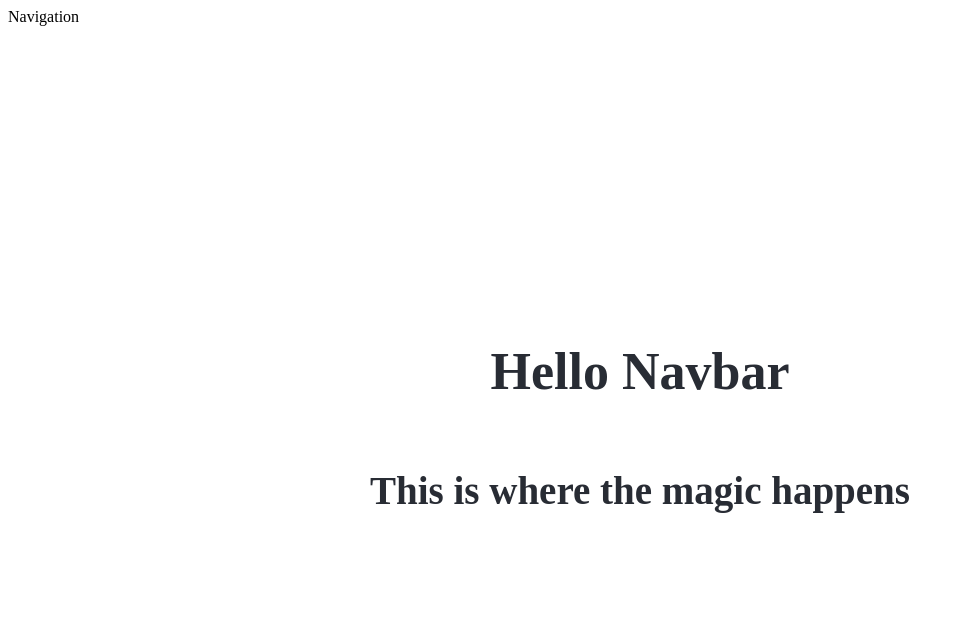
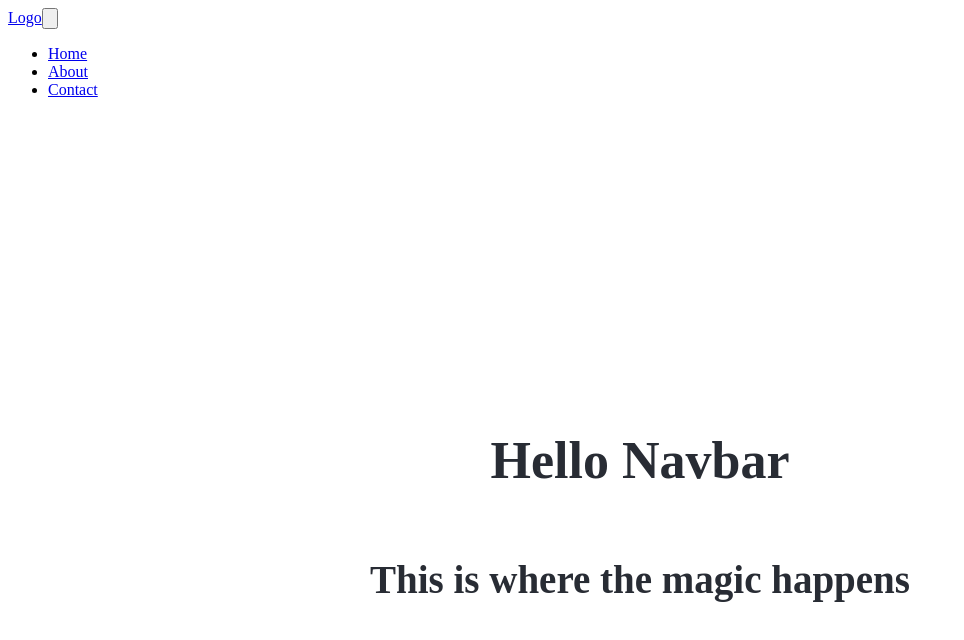
Before and after one commit to daveclinton/Javascript-Refresher, a React (Create React App) app: page / in a window 1280 px wide. Shown: the top 640 px of the page, without its empty margins (0-964 px from the left). Built offline with nearby package versions, Linux system fonts and the light colour scheme.

Commit message:
chore: Add navbar sections

```diff
--- a/src/components/Navbar/Navbar.tsx
+++ b/src/components/Navbar/Navbar.tsx
@@ -1,7 +1,38 @@
 import "./Navbar.css";
 
 function Navbar() {
-  return <nav>Navigation</nav>;
+  return (
+    <nav className="main-nav">
+      <a href="/">Logo</a>
+      <button className="brand-name">
+        <svg
+          xmlns="http://www.w3.org/2000/svg"
+          className="h-5 w-5"
+          viewBox="0 0 20 20"
+          fill="red"
+        >
+          <path
+            fillRule="evenodd"
+            d="M3 5a1 1 0 011-1h12a1 1 0 110 2H4a1 1 0 01-1-1zM3 10a1 1 0 011-1h12a1 1 0 110 2H4a1 1 0 01-1-1zM9 15a1 1 0 011-1h6a1 1 0 110 2h-6a1 1 0 01-1-1z"
+            clipRule="evenodd"
+          />
+        </svg>
+      </button>
+      <div className="nav-menu">
+        <ul>
+          <li>
+            <a href="/home">Home</a>
+          </li>
+          <li>
+            <a href="/about">About</a>
+          </li>
+          <li>
+            <a href="/about">Contact</a>
+          </li>
+        </ul>
+      </div>
+    </nav>
+  );
 }
 
 export default Navbar;
```
